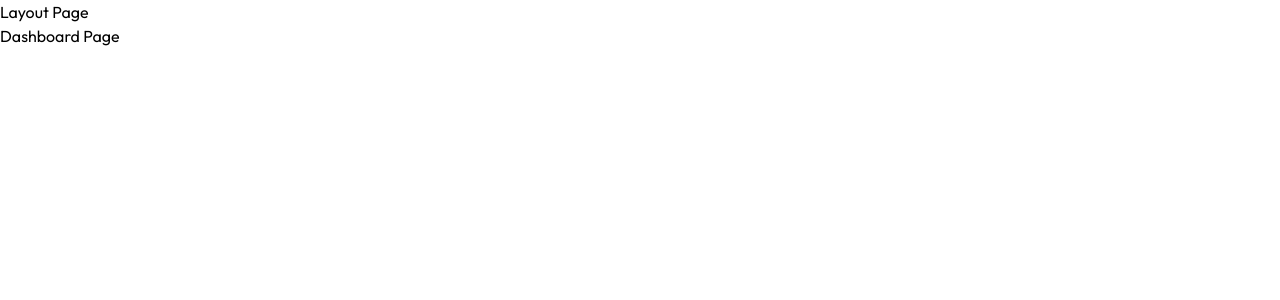
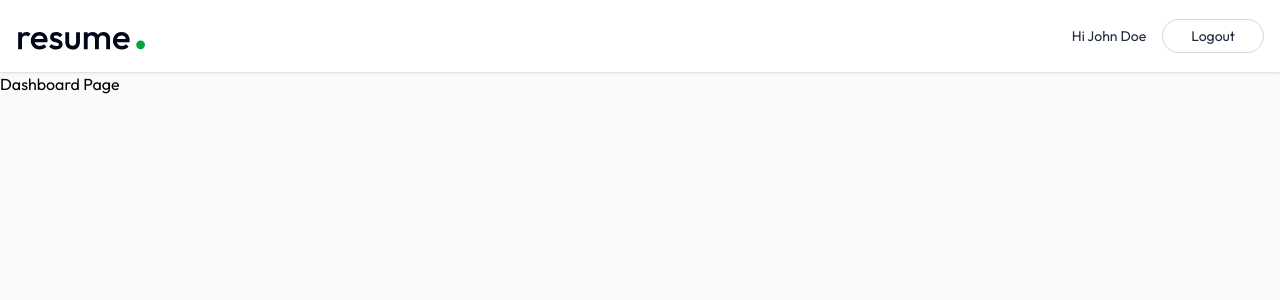
Before and after one commit to anishdass/resume-builder, a React (Vite) app in the folder client/: page /app in a window 1280 px wide. Shown: the top 300 px of the page. Built offline with nearby package versions, Linux system fonts and the light colour scheme.

Commit message:
Navbar created

```diff
--- /dev/null
+++ b/client/src/components/Navbar.jsx
@@ -0,0 +1,31 @@
+import React from "react";
+import { useNavigate, Link } from "react-router-dom";
+
+const Navbar = () => {
+  const user = { name: "John Doe" };
+  const navigate = useNavigate();
+
+  const logoutUser = () => {
+    navigate("/");
+  };
+
+  return (
+    <div className=' shadow bg-white'>
+      <nav className=' flex items-center justify-between max-w-7xl mx-auto px-4 py-3.5 text-slate-800 transition-all'>
+        <Link to={"/"}>
+          <img src='/logo.svg' alt='logo' className=' h-11 w-auto' />
+        </Link>
+        <div className=' flex items-center gap-4 text-sm'>
+          <p className=' max-sm:hidden'>Hi {user?.name}</p>
+          <button
+            onClick={logoutUser}
+            className=' bg-white hover:bg-slate-50 border border-gray-300 px-7 py-1.5 rounded-full active:scale-95 transition-all'>
+            Logout
+          </button>
+        </div>
+      </nav>
+    </div>
+  );
+};
+
+export default Navbar;
--- a/client/src/pages/Layout.jsx
+++ b/client/src/pages/Layout.jsx
@@ -1,11 +1,12 @@
 import React from "react";
 import { Outlet } from "react-router-dom";
+import Navbar from "../components/Navbar";
 
 const Layout = () => {
   return (
     <div>
-      <h1>Layout Page</h1>
-      <div>
+      <div className=' min-h-screen bg-gray-50'>
+        <Navbar />
         <Outlet />
       </div>
     </div>
```
